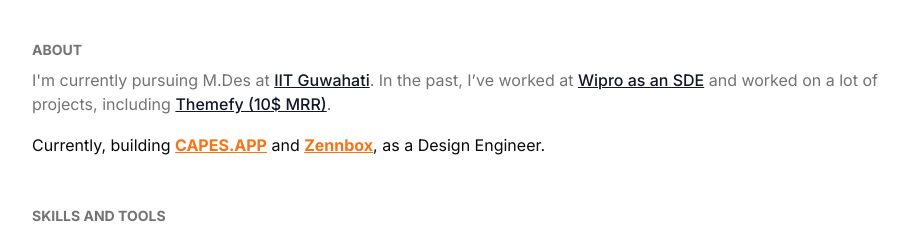
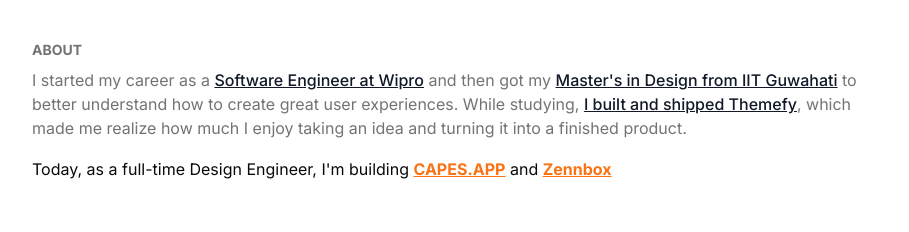
Before and after one commit to bhuwanmahato/portfolio-website, a Next.js app: page / in a window 1280 px wide. Shown: the part 220-452 px from the top of the page, without its empty margins (184-1093 px from the left). Built offline with nearby package versions, Linux system fonts and the light colour scheme.

Commit message:
About update

```diff
--- a/src/app/page.tsx
+++ b/src/app/page.tsx
@@ -49,7 +49,7 @@
             </Markdown>
 
             <p className="text-sm md:text-base/relaxed pt-4">
-              Currently, building{" "}
+              Today, as a full-time Design Engineer, I'm building{" "}
               <Link
                 href="https://capes.app"
                 className="underline font-bold text-orange-500"
@@ -63,7 +63,6 @@
               >
                 Zennbox
               </Link>
-              , as a Design Engineer.
             </p>
           </BlurFade>
         </section>
--- a/src/data/resume.tsx
+++ b/src/data/resume.tsx
@@ -10,7 +10,7 @@
   description:
     "Product Designer. I love building things and helping people. Very active on Twitter.",
   summary:
-    "I'm currently pursuing M.Des at [IIT Guwahati](/#education). In the past, I’ve worked at [Wipro as an SDE](/#work) and worked on a lot of projects, including [Themefy (10$ MRR)](https://chromewebstore.google.com/detail/themefy/pnooehjmfoolleebkoboieekgfgbhjmf).",
+    "I started my career as a [Software Engineer at Wipro](/#work) and then got my [Master's in Design from IIT Guwahati](/#education) to better understand how to create great user experiences. While studying, [I built and shipped Themefy](https://chromewebstore.google.com/detail/themefy/pnooehjmfoolleebkoboieekgfgbhjmf), which made me realize how much I enjoy taking an idea and turning it into a finished product.",
   avatarUrl: "/me.jpg",
   skills: [
     "Figma",
```
